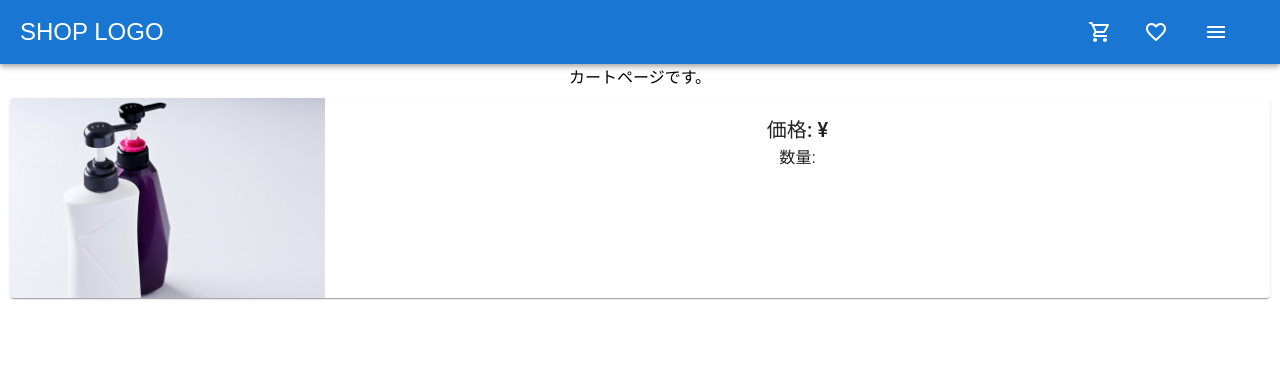
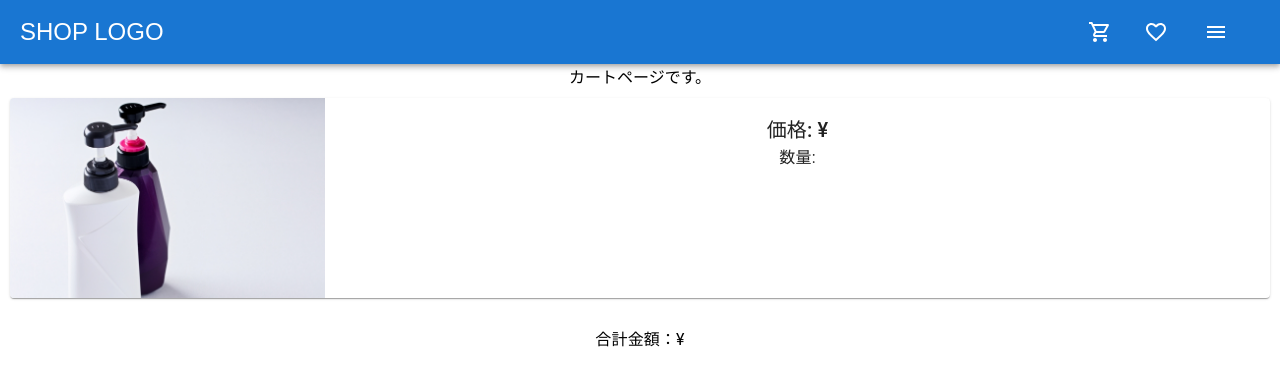
Before and after one commit to Onepiece2424/shampoo_ec_site, a React (Create React App) app in the folder frontend/: page /carts in a window 1280 px wide. Shown: the top 386 px of the page. Built offline with nearby package versions, Linux system fonts and the light colour scheme; no server answers.

Commit message:
feat:合計金額の表示

```diff
--- a/frontend/src/components/cart/Cart.jsx
+++ b/frontend/src/components/cart/Cart.jsx
@@ -79,6 +79,8 @@ const Cart = () => {
           </Card>
         )
       })}
+      <br></br>
+      <Typography>合計金額：¥{cart.total_price}</Typography>
     </div>
   )
 }
```
